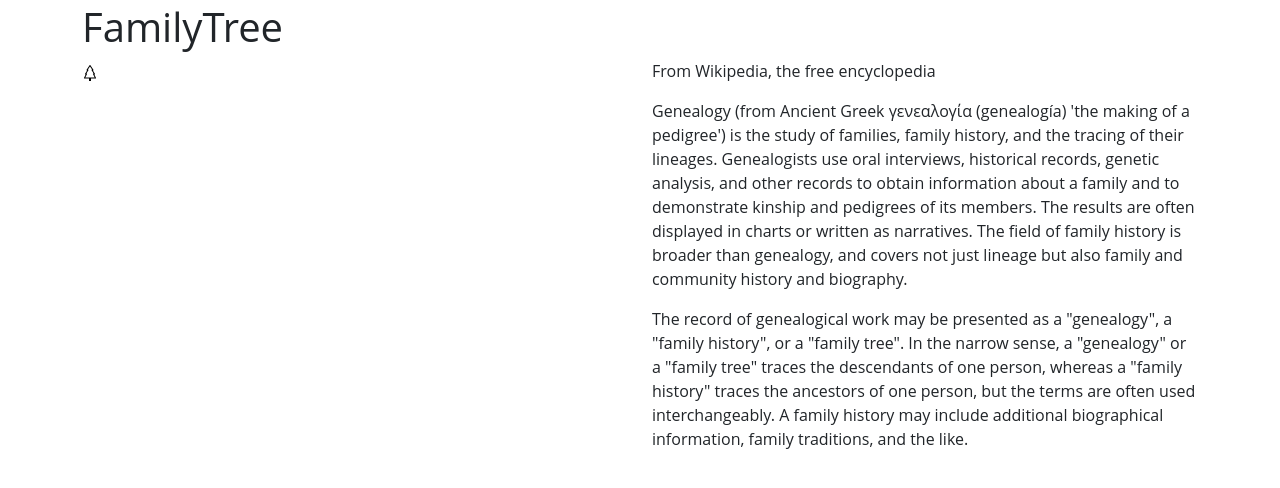
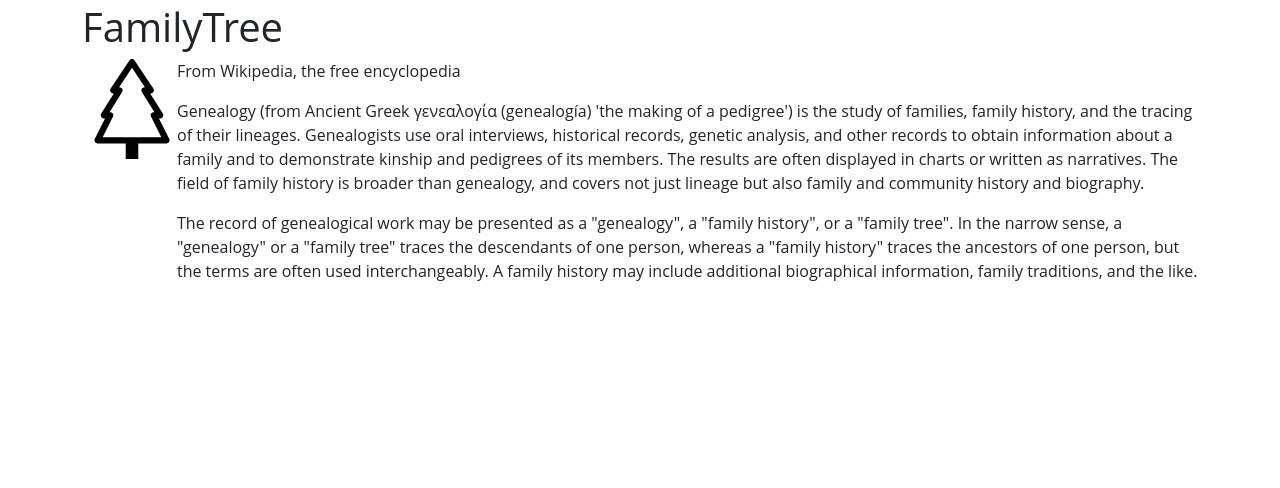
Before and after one commit to andriiguthub/Family-records, a Flask app: page / in a window 1280 px wide. Shown: the part 51-539 px from the top of the page. Run offline with Flask 3, Linux system fonts and the light colour scheme; some libraries are stand-ins or nearby versions.

Commit message:
Update index.html

```diff
--- a/templates/index.html
+++ b/templates/index.html
@@ -8,8 +8,8 @@
     <div class="container">
         <h1>FamilyTree</h1>
         <div class="row">
-            <div class="col">
-                <img src="/static/tree.svg">
+            <div class="col-md-1">
+                <img src="/static/tree.svg" height=100px width=100px>
             </div>
             <div class="col">
                 <p>
```
